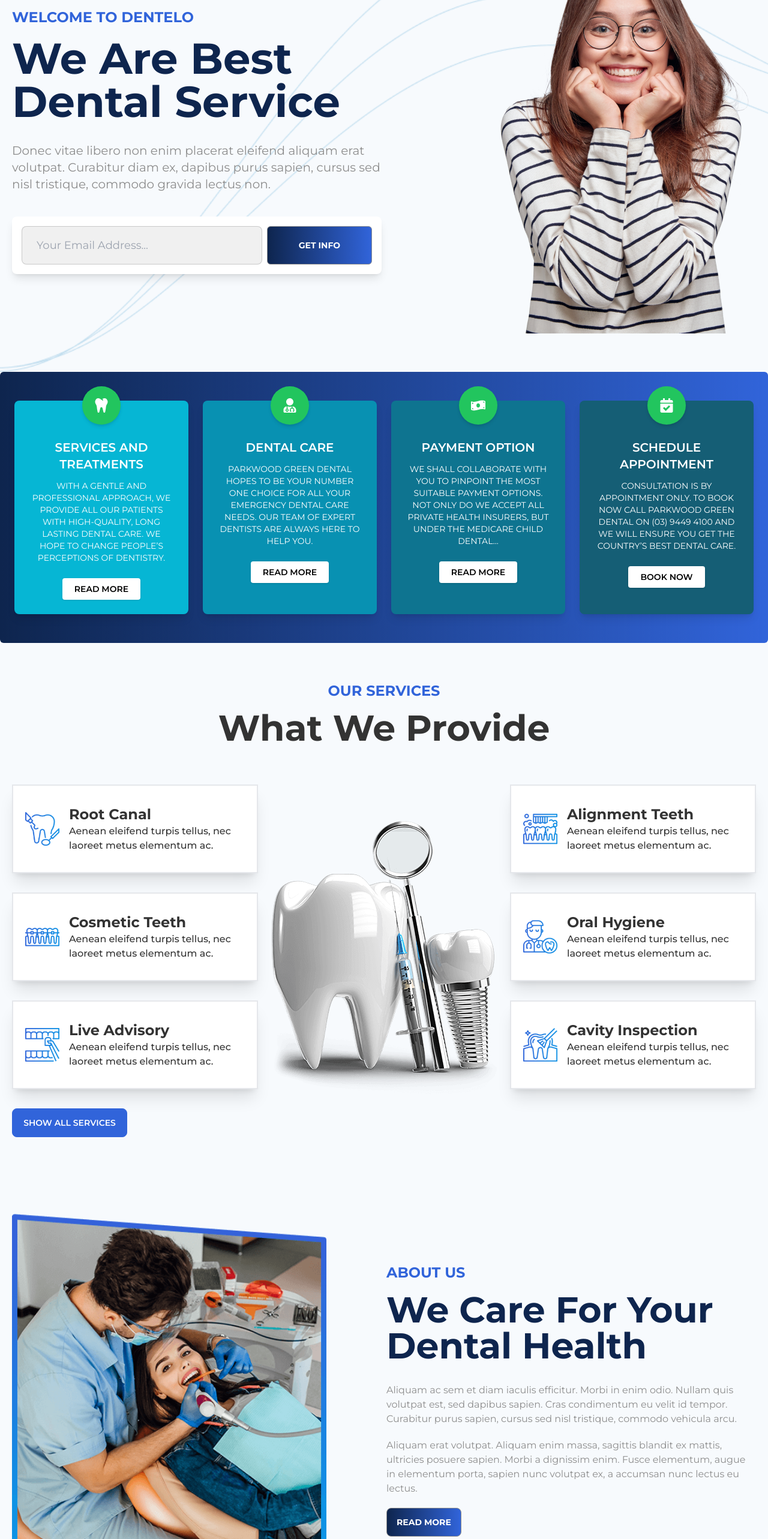
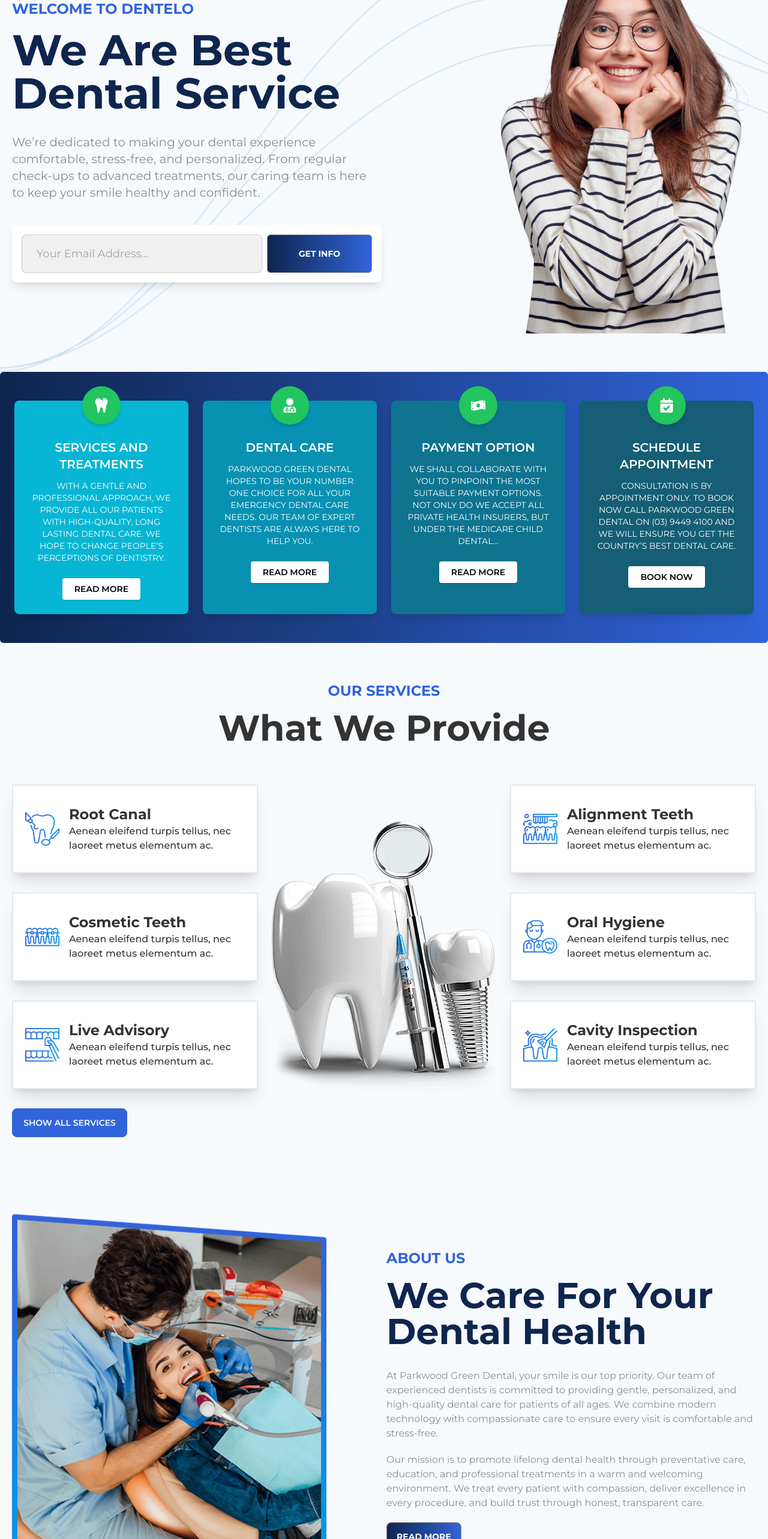
Before and after one commit to abhinav6859/Dental-clinic-frontend, a React (Create React App) app: page / in a window 1280 px wide. Shown: the part 234-2800 px from the top of the page at 60% size. Built offline with nearby package versions, Linux system fonts and the light colour scheme.

Commit message:
change content of about us page and welcoming page

```diff
--- a/src/pages/about/Category.jsx
+++ b/src/pages/about/Category.jsx
@@ -4,23 +4,23 @@ const Category = () => {
   const categorys = [
   {
     _id: 1,
-      title: "Cras accumsan nulla nec lacus ultricies placerat.",
-      icon: <i class="ri-user-2-line"></i>,
+    title: "Comprehensive Dental Check-Ups",
+    icon: <i className="ri-stethoscope-line"></i>,
   },
   {
     _id: 2,
-      title: "Dras accumsan nulla nec lacus ultricies placerat.",
-      icon: <i class="ri-notification-badge-line"></i>,
+    title: "Teeth Cleaning & Whitening",
+    icon: <i className="ri-brush-line"></i>,
   },
   {
     _id: 3,
-      title: "Seas accumsan nulla nec lacus ultricies placerat.",
-      icon: <i class="ri-home-wifi-fill"></i>,
+    title: "Orthodontics & Braces",
+    icon: <i className="ri-hospital-line"></i>,
   },
   {
     _id: 4,
-      title: "Seas accumsan nulla nec lacus ultricies placerat.",
-      icon: <i class="ri-nurse-line"></i>,
+    title: "Emergency Dental Care",
+    icon: <i className="ri-first-aid-kit-line"></i>,
   },
   ];
 
--- a/src/pages/home/AboutSection.jsx
+++ b/src/pages/home/AboutSection.jsx
@@ -27,19 +27,19 @@ const AboutSection = () => {
             <h1 className="text-4xl md:text-5xl lg:text-6xl font-bold text-accent mb-3 md:mb-5 lg:mb-8">
               We Care For Your Dental Health
             </h1>
-            <p className="text-base text-neutral mb-5">
-              Aliquam ac sem et diam iaculis efficitur. Morbi in enim odio.
-              Nullam quis volutpat est, sed dapibus sapien. Cras condimentum eu
-              velit id tempor. Curabitur purus sapien, cursus sed nisl
-              tristique, commodo vehicula arcu.
-            </p>
+           <p className="text-base text-neutral mb-5">
+  At Parkwood Green Dental, your smile is our top priority.
+   Our team of experienced dentists is committed to providing gentle,
+   personalized, and high-quality dental care for patients of all ages.
+    We combine modern technology with compassionate care to ensure every visit is comfortable and stress-free.
+</p>
 
-            <p className="text-base text-neutral mb-5">
-              Aliquam erat volutpat. Aliquam enim massa, sagittis blandit ex
-              mattis, ultricies posuere sapien. Morbi a dignissim enim. Fusce
-              elementum, augue in elementum porta, sapien nunc volutpat ex, a
-              accumsan nunc lectus eu lectus.
-            </p>
+<p className="text-base text-neutral mb-5">
+  Our mission is to promote lifelong dental health through preventative care, education,
+   and professional treatments in a warm and welcoming environment. We treat every patient with compassion,
+   deliver excellence in every procedure, and build trust through honest, transparent care.
+</p>
+
 
             <button className="btn text-base-100 uppercase font-bold bg-gradient-to-r from-accent to-primary"
             onClick={() => navigate("/about")}
--- a/src/pages/home/Banner.jsx
+++ b/src/pages/home/Banner.jsx
@@ -25,9 +25,9 @@ const Banner = () => {
               We Are Best Dental Service
             </h1>
             <p className="text-xl text-neutral mb-3 md:mb-5 lg:mb-10">
-              Donec vitae libero non enim placerat eleifend aliquam erat
-              volutpat. Curabitur diam ex, dapibus purus sapien, cursus sed nisl
-              tristique, commodo gravida lectus non.
+
+We’re dedicated to making your dental experience comfortable, stress-free, and personalized.
+From regular check-ups to advanced treatments, our caring team is here to keep your smile healthy and confident.
             </p>
 
             <form
--- a/src/pages/home/BookAppiontment.jsx
+++ b/src/pages/home/BookAppiontment.jsx
@@ -16,12 +16,13 @@ const BookAppiontment = () => {
           <h1 className="text-3xl md:text-4xl lg:text-5xl font-bold text-base-100 mb-2 md:mb-4 lg:mb-6">
             We Are open And Welcoming Patients
           </h1>
-          <p className="text-base-100 mb-5">
-            Lorem ipsum dolor sit amet, consectetur adipisicing elit. Sapiente
-            earum ab cupiditate autem accusantium expedita sequi, temporibus,
-            aut illo doloribus quaerat explicabo, assumenda consectetur est vel
-            ad sed maiores doloremque consequatur.
-          </p>
+       <p className="text-base-100 mb-5">
+  Booking your dental appointment has never been easier.
+   Our friendly team is ready to provide personalized care for patients of all ages.
+   Whether it’s a routine check-up, cleaning, or specialized treatment, we ensure a safe, comfortable,
+    and efficient experience every time.
+</p>
+
           <Link
             to="/appointment"
             className="btn text-base-100 uppercase font-bold bg-gradient-to-r from-accent to-primary mb-5"
```
Lines whose indentation alone changed are shown as unchanged.
